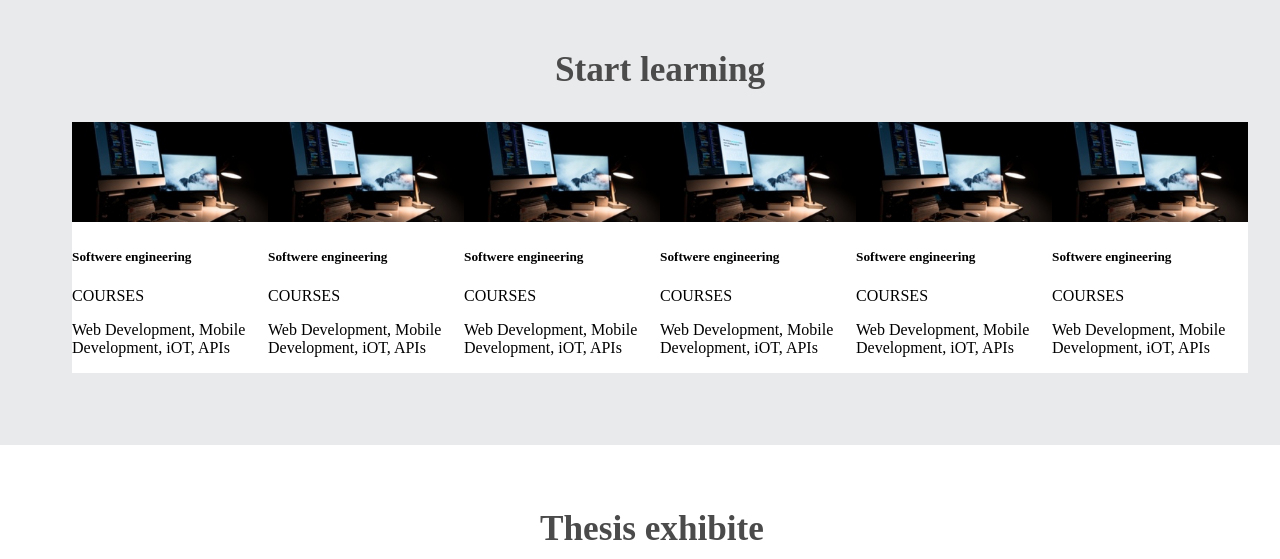
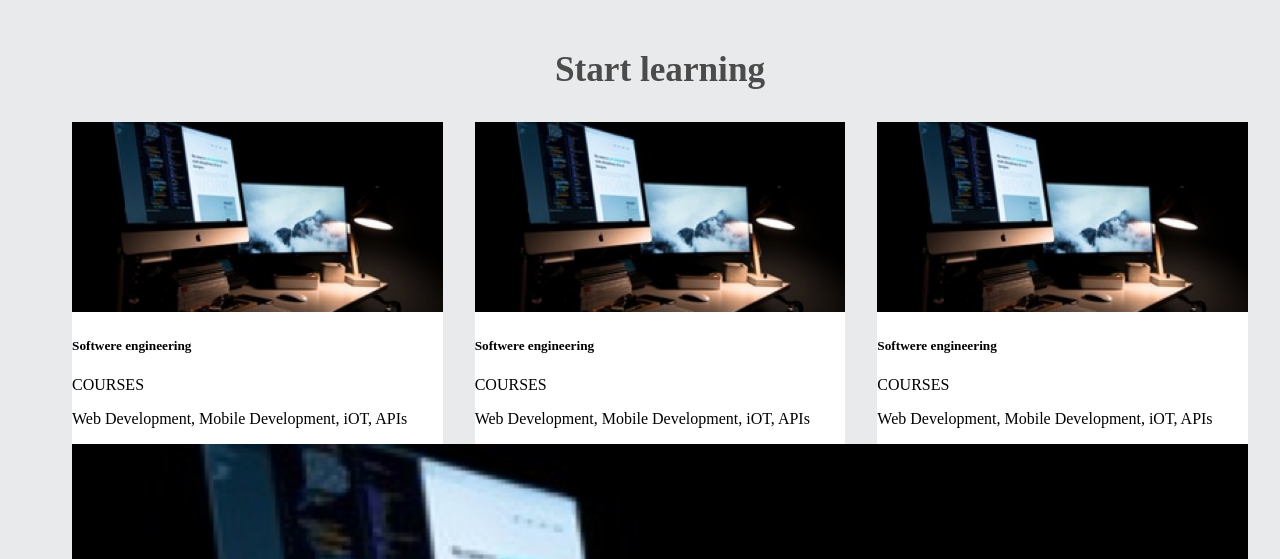
Before and after one commit to khajornphop9/Assessment-Colmar-Academy, a plain HTML site: page index.html in a window 1280 px wide. Shown: the part 1360-1919 px from the top of the page. Drawn offline with Linux system fonts and the light colour scheme.

Commit message:
update start learning v.1

```diff
--- a/index.html
+++ b/index.html
@@ -126,6 +126,8 @@
       <h3 class="start-learing-header">Start learning</h3>
       <!--container-->
       <div class="start-learing-course">
+        <div class="start-learing-course-row-1">
+          <!--flex start learning set 1-->
           <div class="start-learing-course-set">
             <a href="./index.html">
               <div class="start-learing-course-img">
@@ -188,7 +190,10 @@
               </div>
             </a>
           </div>
+        </div>
 
+        <div class="start-learing-course-row-2">
+          <!--flex start learning set 2-->
           <div class="start-learing-course-set">
             <a href="./index.html">
               <div class="start-learing-course-img">
@@ -251,7 +256,7 @@
               </div>
             </a>
           </div>
-
+        </div>
       </div>
     </section>
 
--- a/style.css
+++ b/style.css
@@ -163,9 +163,10 @@ h1, h2, h3, h4 {
     padding-bottom: 32px;
 
 }
-.start-learing-course {
+.start-learing-course-row-1 {
     display: flex;
-    justify-content: space-around;
+    justify-content: space-between;
+    gap: 32px;
 
 }
 
```
Lines whose indentation alone changed are shown as unchanged.
